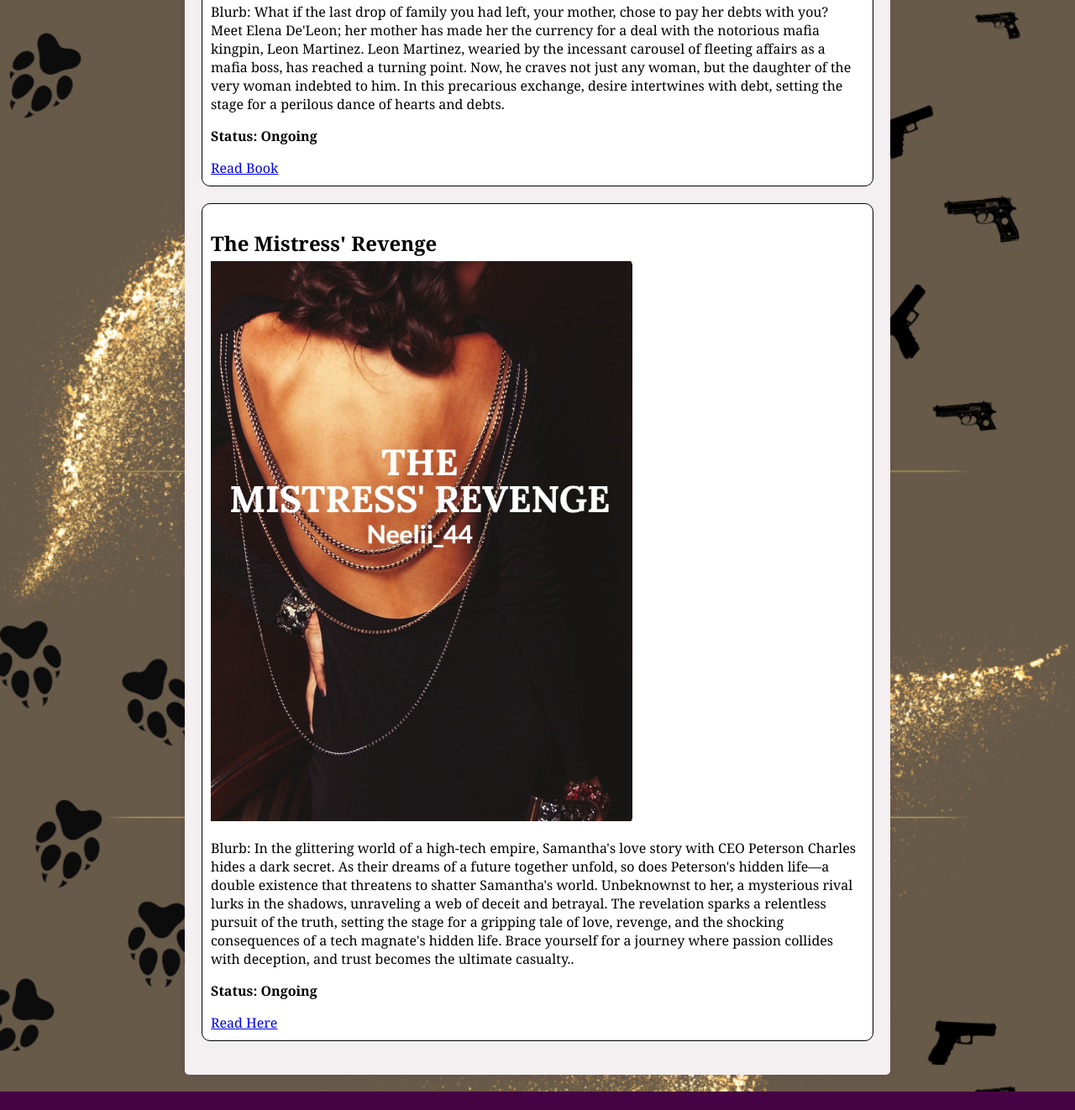
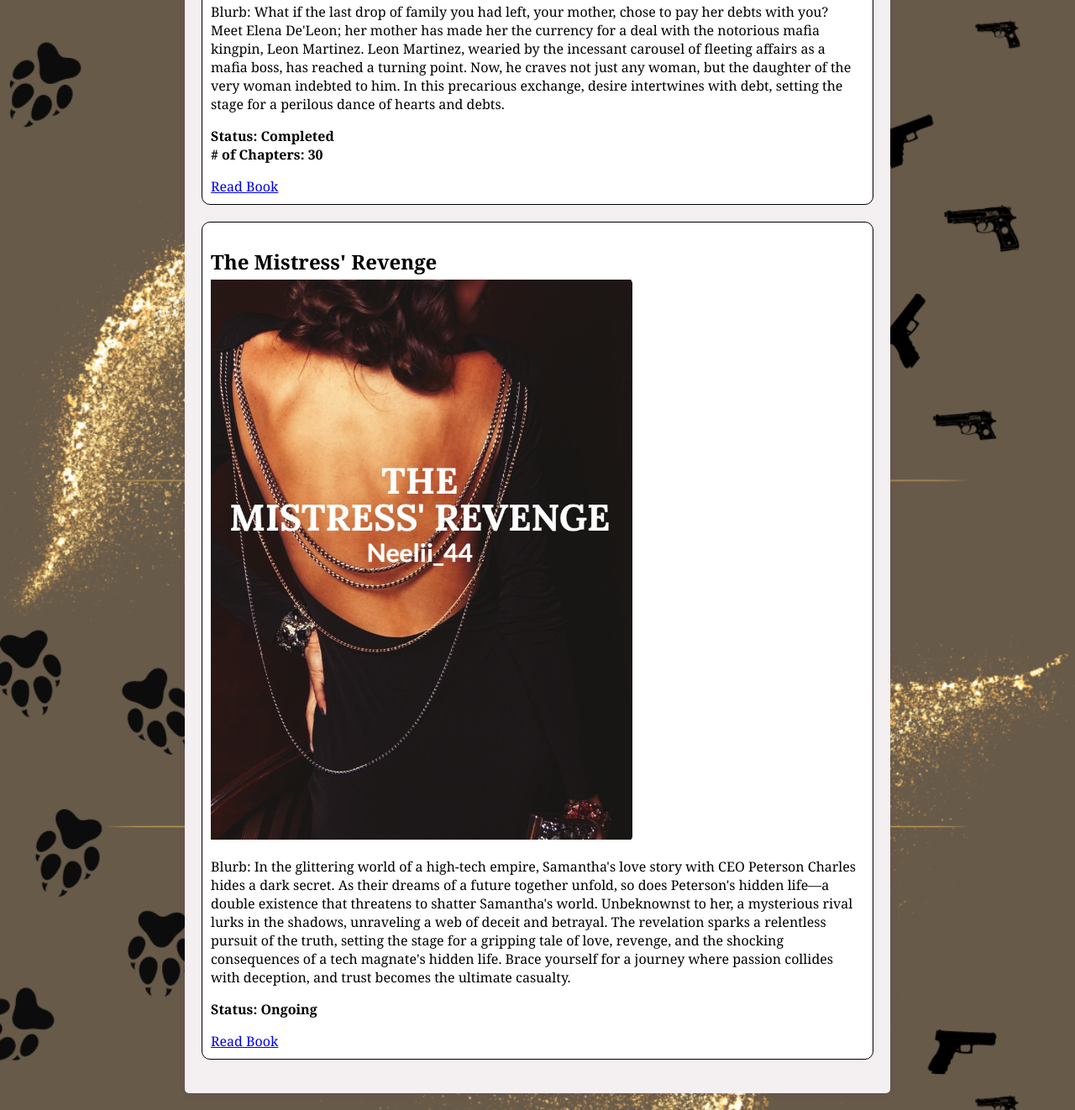
Before and after one commit to abrahamsj/Neelii_44-Book-Website, a plain HTML site: page index.html in a window 1280 px wide. Shown: the part 3680-5002 px from the top of the page at 84% size. Before the commit the page ends 4980 px from the top, so only its background shows below. Drawn offline with Linux system fonts and the light colour scheme.

Commit message:
Updated index.html
Updated status for Debt to the Mafia. Also, fixed wording for link and removed a period for The Mistress' Revenge.

```diff
--- a/index.html
+++ b/index.html
@@ -71,7 +71,7 @@
                       Leon Martinez, wearied by the incessant carousel of fleeting affairs as a mafia boss, has reached a turning point.
                       Now, he craves not just any woman, but the daughter of the very woman indebted to him. In this precarious exchange,
                       desire intertwines with debt, setting the stage for a perilous dance of hearts and debts.</p>
-            <p class="status">Status: Ongoing</p>
+                      <p class="status">Status: Completed <br> # of Chapters: 30</p>
             <a href="https://www.dreame.com/story/2196265728-debt-to-the-mafia" onclick="openInNewTab('https://www.dreame.com/story/2196265728-debt-to-the-mafia')">Read Book</a>
 
         </div>
@@ -83,9 +83,9 @@
             <p>Blurb: In the glittering world of a high-tech empire, Samantha's love story with CEO Peterson Charles hides a dark secret.
                       As their dreams of a future together unfold, so does Peterson's hidden life—a double existence that threatens to shatter Samantha's world.
                       Unbeknownst to her, a mysterious rival lurks in the shadows, unraveling a web of deceit and betrayal. The revelation sparks a relentless pursuit of the truth, setting the stage for a gripping tale of love, revenge, and the shocking consequences of a tech magnate's hidden life.
-                      Brace yourself for a journey where passion collides with deception, and trust becomes the ultimate casualty..</p>
+                      Brace yourself for a journey where passion collides with deception, and trust becomes the ultimate casualty.</p>
             <p class="status">Status: Ongoing</p>
-            <a href="https://www.webnovel.com/book/the-mistress'-revenge_28139286608007605" target="_blank">Read Here</a>
+            <a href="https://www.webnovel.com/book/the-mistress'-revenge_28139286608007605" target="_blank">Read Book</a>
 
 
 
```
